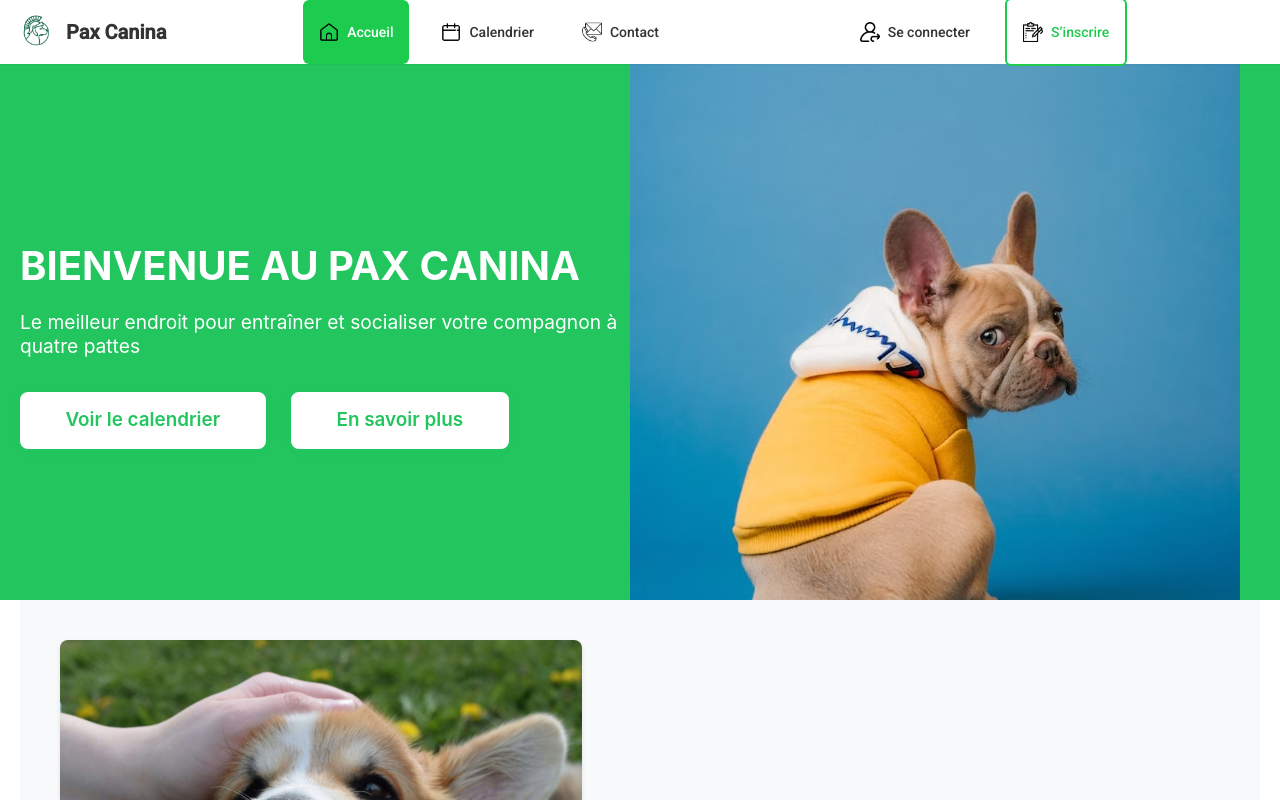
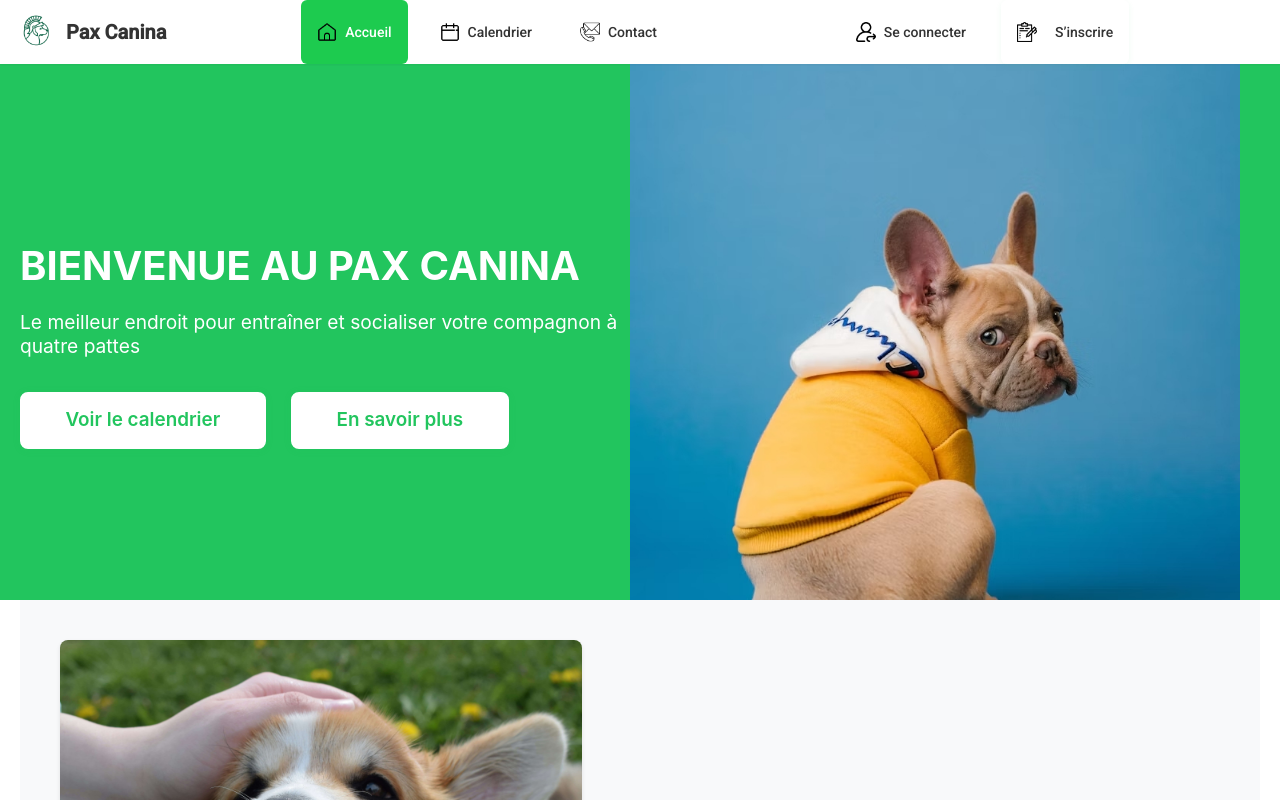
Before and after one commit to Flavionz/pax-canina-frontend, an Angular app: page /home in a window 1280 px wide. Shown: the top 800 px of the page. Built offline with nearby package versions, Linux system fonts and the light colour scheme; no server answers.

Commit message:
fixed button and navbar problem

```diff
--- a/src/app/layouts/navbar/navbar.component.html
+++ b/src/app/layouts/navbar/navbar.component.html
@@ -60,7 +60,7 @@
       </a>
       <a
         routerLink="/auth/register"
-        class="auth-btn"
+        class="btn-cta"
         [ngClass]="{ 'active': isRegisterPage() }"
       >
         <img src="assets/icons/inscription.png" alt="Register Icon" />
--- a/src/styles.scss
+++ b/src/styles.scss
@@ -99,6 +99,50 @@ $secondary-dark: #155188;
   }
 }
 
+.btn-cta {
+  font-weight: 700;
+  background: #fff;
+  color: #22c55e;
+  border: 2px solid #22c55e;
+  border-radius: 24px;
+  box-shadow: 0 2px 6px 0 #22c55e11;
+  padding: 0.65em 1.7em;
+  font-size: 1.07em;
+  display: inline-flex;
+  align-items: center;
+  gap: 0.7em;
+  transition:
+    background 0.17s,
+    color 0.17s,
+    box-shadow 0.22s,
+    border-color 0.15s;
+
+  img {
+    width: 1.22em;
+    height: 1.22em;
+    margin-right: 0.32em;
+    transition: transform 0.17s;
+  }
+
+  &:hover, &:focus {
+    background: #22c55e;
+    color: #fff;
+    border-color: #22c55e;
+    box-shadow: 0 4px 18px 0 #22c55e33;
+    text-decoration: none;
+    img {
+      transform: scale(1.13);
+    }
+  }
+
+  &.active {
+    background: #22c55e;
+    color: #fff;
+    border-color: #22c55e;
+  }
+}
+
+
 /* Dimensioni */
 .btn-xs { font-size: 0.89rem; padding: 0.3em 0.95em; }
 .btn-sm { font-size: 0.96rem; padding: 0.45em 1.2em; }
```
